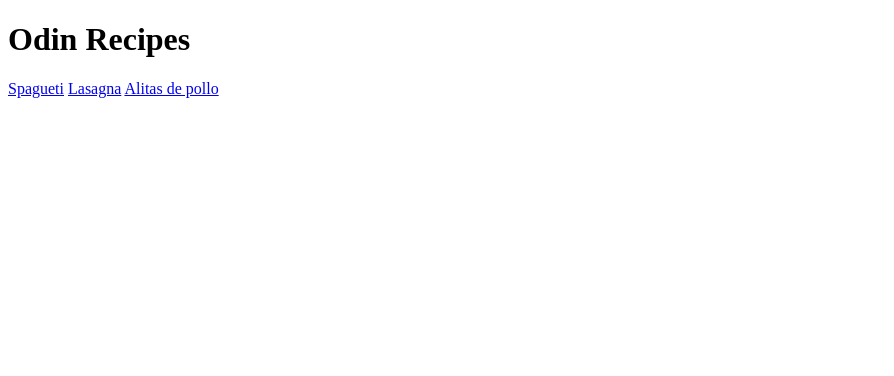
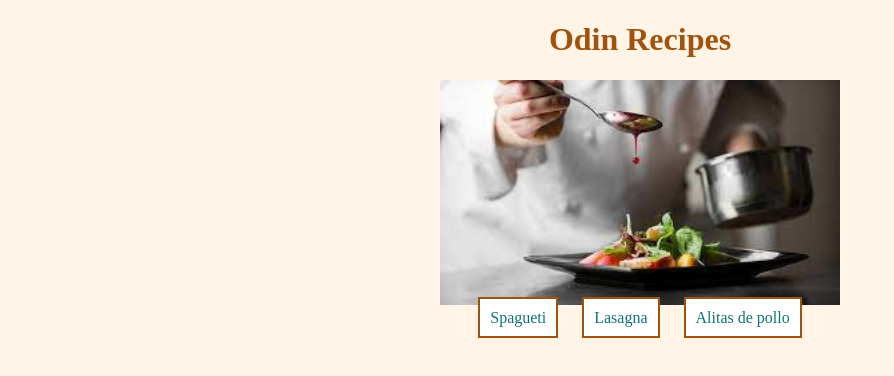
Before and after one commit to lumiguz/odin-recipes, a plain HTML site: page index.html in a window 1280 px wide. Shown: the whole page, without its empty margins (0-894 px from the left). Drawn offline with Linux system fonts and the light colour scheme.

Commit message:
se creo style.css y se agrego stilo a la pagina principal index.html

```diff
--- a/Style/style.css
+++ b/Style/style.css
@@ -0,0 +1,30 @@
+body{
+    background-color: rgb(255, 244, 230);
+    font-family: 'Ubuntu' sans-serif;
+    text-align: center;
+}
+h1{
+    color: rgb(160, 83, 12);
+
+}
+#fron-image{
+    padding: 20px;
+    margin: 10px;
+}
+img{
+    width: 400px;
+    height: auto;
+}
+a{
+    text-decoration: none;
+    padding: 10px;
+    margin: 10px;
+    border: 2px solid rgb(160, 83, 12);
+    background-color: rgb(255, 255, 255);
+    color: rgb(18, 114, 114);
+}
+a:hover{
+    border: 2px solid rgb(255, 255, 255);
+    background-color: rgb(160, 83, 12);
+    color: rgb(255, 255, 255);
+}
--- a/index.html
+++ b/index.html
@@ -4,12 +4,22 @@
     <meta charset="UTF-8" />
     <meta http-equiv="X-UA-Compatible" content="IE=edge" />
     <meta name="viewport" content="width=device-width, initial-scale=1.0" />
-    <link rel="stylesheet" href="./Style/style.css">
+    <link rel="stylesheet" href="./Style/style.css" />
+    <link rel="preconnect" href="https://fonts.googleapis.com" />
+    <link rel="preconnect" href="https://fonts.gstatic.com" crossorigin />
+    <link
+      href="https://fonts.googleapis.com/css2?family=Ubuntu:wght@400;700&display=swap"
+      rel="stylesheet"
+    />
     <title>The Odin Project</title>
   </head>
   <body>
     <header>
       <h1>Odin Recipes</h1>
+      <div id="front-image">
+        <img src="./Images/download.jfif" alt="Cheff cocinando">
+
+      </div>
       <a href="./Recipes/pasta.html">Spagueti</a>
       <a href="./Recipes/lasagna.html">Lasagna</a>
       <a href="./Recipes/alitas-de-pollo.html">Alitas de pollo</a>
```
Also changed, not shown: Images/download.jfif (added).
